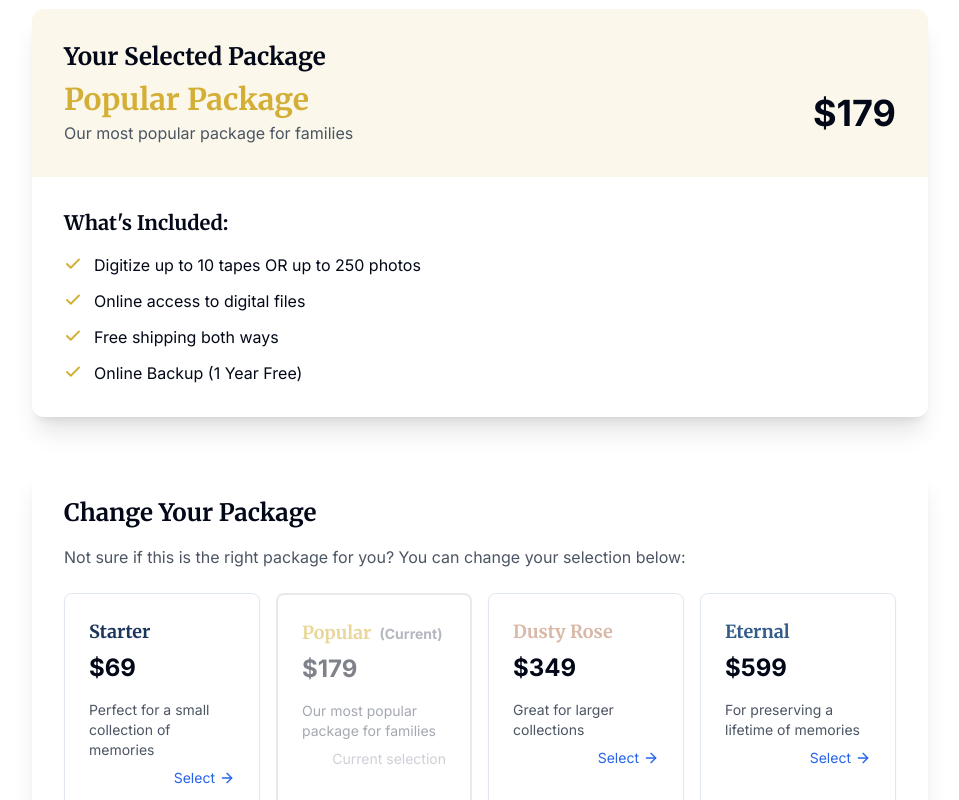
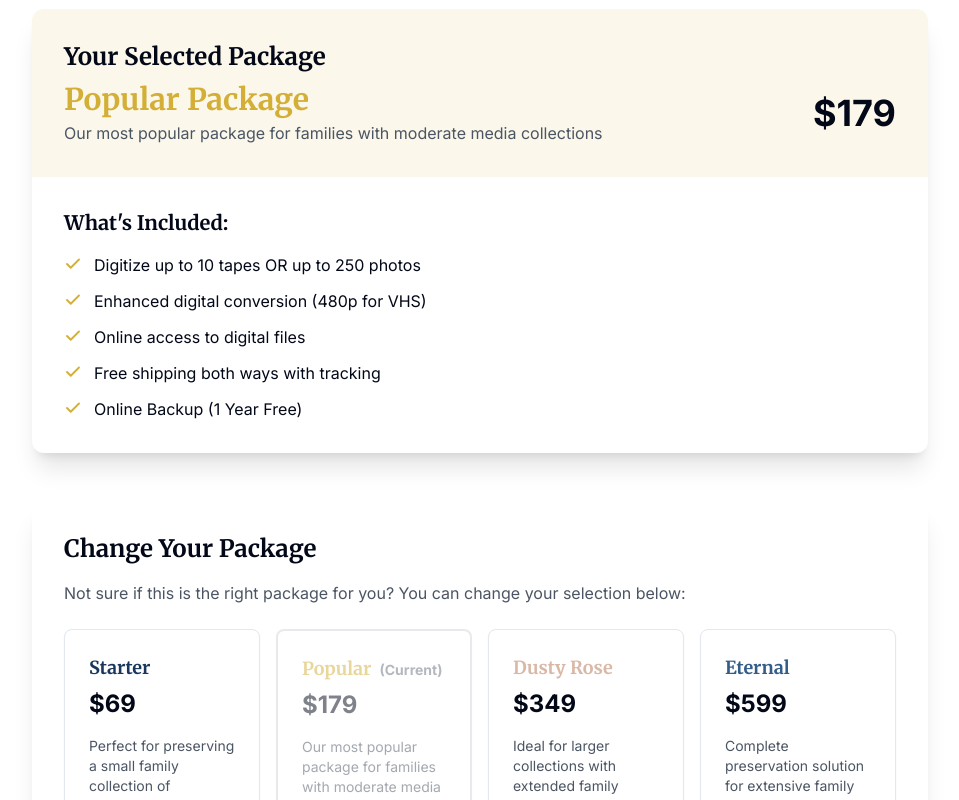
Before and after one commit to justingrant1/heritagebox-memories-digitized, a React (Vite) app: page /package-selected in a window 1280 px wide. Shown: the part 220-1020 px from the top of the page, without its empty margins (160-1119 px from the left). Built offline with nearby package versions, Linux system fonts and the light colour scheme.

Commit message:
Refine package descriptions
Update package descriptions for clarity and detail.

```diff
--- a/src/components/PackageComparison.tsx
+++ b/src/components/PackageComparison.tsx
@@ -85,48 +85,52 @@ const PackageComparison = () => {
     {
       name: "Starter",
       price: "$69",
-      description: "Perfect for a small collection of memories",
+      description: "Perfect for preserving a small family collection of cherished memories",
       color: "primary",
       features: [
         "Digitize up to 3 tapes OR up to 75 photos",
+        "High-quality digital conversion (480p for VHS)",
         "Online access to digital files",
-        "Free shipping both ways"
+        "Free shipping both ways with tracking"
       ]
     },
     {
       name: "Popular",
       price: "$179",
-      description: "Our most popular package for families",
+      description: "Our most popular package for families with moderate media collections",
       color: "secondary",
       popular: true,
       features: [
         "Digitize up to 10 tapes OR up to 250 photos",
+        "Enhanced digital conversion (480p for VHS)",
         "Online access to digital files",
-        "Free shipping both ways",
+        "Free shipping both ways with tracking",
         "Online Backup (1 Year Free)"
       ]
     },
     {
       name: "Dusty Rose",
       price: "$349",
-      description: "Great for larger collections",
+      description: "Ideal for larger collections with extended family memories",
       color: "rose-dark",
       features: [
         "Digitize up to 20 tapes OR up to 500 photos",
+        "Premium digital conversion (480p for VHS)",
         "Online access to digital files",
-        "Free shipping both ways",
+        "Free priority shipping both ways",
         "Online Backup (1 Year Free)"
       ]
     },
     {
       name: "Eternal",
       price: "$599",
-      description: "For preserving a lifetime of memories",
+      description: "Complete preservation solution for extensive family archives",
       color: "primary-light",
       features: [
         "Digitize up to 40 tapes OR up to 1000 photos",
+        "Premium digital conversion (480p for VHS)",
         "Online access to digital files",
-        "Free shipping both ways",
+        "Free expedited shipping both ways",
         "Online Backup (1 Year Free)"
       ]
     }
--- a/src/pages/PackageSelected.tsx
+++ b/src/pages/PackageSelected.tsx
@@ -1,3 +1,4 @@
+
 import { useSearchParams, Link } from 'react-router-dom';
 import { Button } from "@/components/ui/button";
 import NavBar from '@/components/NavBar';
@@ -15,48 +16,52 @@ const PackageSelected = () => {
     {
       name: "Starter",
       price: "$69",
-      description: "Perfect for a small collection of memories",
+      description: "Perfect for preserving a small family collection of cherished memories",
       color: "primary",
       features: [
         "Digitize up to 3 tapes OR up to 75 photos",
+        "High-quality digital conversion (480p for VHS)",
         "Online access to digital files",
-        "Free shipping both ways"
+        "Free shipping both ways with tracking"
       ]
     },
     {
       name: "Popular",
       price: "$179",
-      description: "Our most popular package for families",
+      description: "Our most popular package for families with moderate media collections",
       color: "secondary",
       popular: true,
       features: [
         "Digitize up to 10 tapes OR up to 250 photos",
+        "Enhanced digital conversion (480p for VHS)",
         "Online access to digital files",
-        "Free shipping both ways",
+        "Free shipping both ways with tracking",
         "Online Backup (1 Year Free)"
       ]
     },
     {
       name: "Dusty Rose",
       price: "$349",
-      description: "Great for larger collections",
+      description: "Ideal for larger collections with extended family memories",
       color: "rose-dark",
       features: [
         "Digitize up to 20 tapes OR up to 500 photos",
+        "Premium digital conversion (480p for VHS)",
         "Online access to digital files",
-        "Free shipping both ways",
+        "Free priority shipping both ways",
         "Online Backup (1 Year Free)"
       ]
     },
     {
       name: "Eternal",
       price: "$599",
-      description: "For preserving a lifetime of memories",
+      description: "Complete preservation solution for extensive family archives",
       color: "primary-light",
       features: [
         "Digitize up to 40 tapes OR up to 1000 photos",
+        "Premium digital conversion (480p for VHS)",
         "Online access to digital files",
-        "Free shipping both ways",
+        "Free expedited shipping both ways",
         "Online Backup (1 Year Free)"
       ]
     }
```
